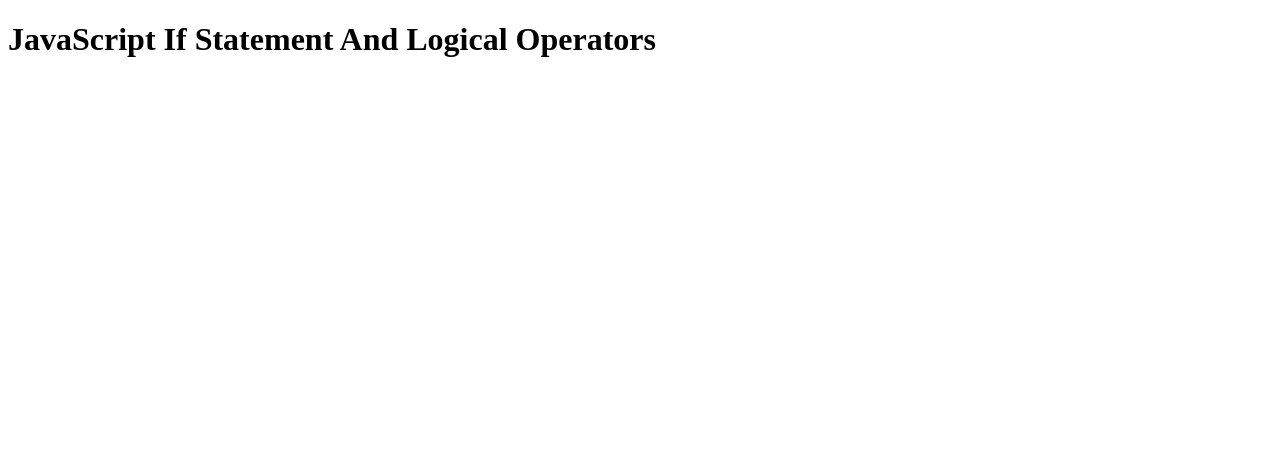
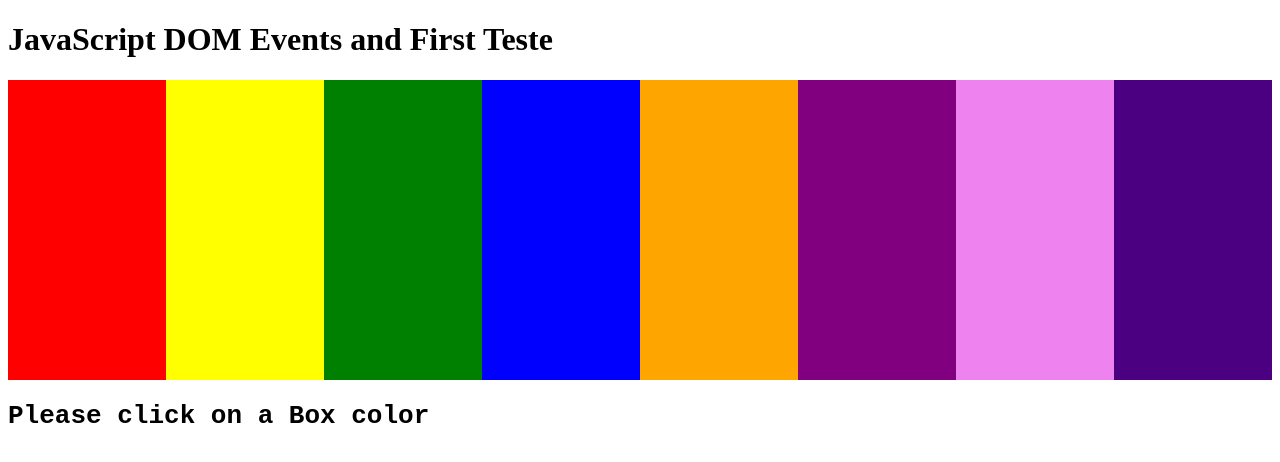
Before and after one commit to aliulazim/javascript-practice, a plain HTML site: page 20_(DOM_Events)_first_taste/index.html in a window 1280 px wide. Drawn offline with Linux system fonts and the light colour scheme.

Commit message:
DOM Events and First Taste

```diff
--- a/20_(DOM_Events)_first_taste/apps.js
+++ b/20_(DOM_Events)_first_taste/apps.js
@@ -1,118 +1,43 @@
-// ASSIGNMENT OPERATOR VS COMPARISON OPERATOR
+// 2nd Way
 
-// let number = 20; // Assignment operator (=)
-// if number == 20; // Comparison operator (== / ===)
+// const btn = document.querySelector('button');
+// btn.onclick = function(){
+//     alert('Hello Wrold');
+// };
+
+// btn.onclick = function(){
+//     console.log('Hello Wrold');
+// };
 
 
+// 3rd Way -----Recomonded
+// const btn = document.querySelector('button');
+// btn.addEventListener('dblclick', function() {
+//    alert('Hello');
+//    console.log('I am simple text');
+// });
 
 
+// Color Box Project
+const colors = ['red', 'yellow', 'green', 'blue', 'orange', 'purple', 'violet', 'indigo'];
 
-// BASIC IF STATEMENT
+const container = document.querySelector('section');
+const h2 = document.querySelector('h2');
+const selectedColor = document.querySelector('#selectedColor');
 
-// if (number == 200){
-//     console.log("Yess!!!")
-// }else{
-//     console.log("NO!!!!!")
-// }
+for (let color of colors){
+    const box = document.createElement('div'); // Create a new div
+    box.classList.add('box'); // Div inside create class box
 
+    container.appendChild(box); // Class .box input DOM
 
-// COMPARISON OPERRATORS: >, <, >=, <=, ===, and !==
+    box.style.backgroundColor = color; // .box background color set
 
-// let number = 0;
-// if (number > 0){
-//     console.log("The Number is Positive!!!")
-// } else if (number < 0){
-//     console.log("The Number is Negative!!!!")
-// }else{
-//     console.log("The Number is a Zero!!!")
-// }
+    // When box click then cheang text and color
+    box.addEventListener('click', function() {
+    h2.innerText = 'You have selected: '; // When click box then cheang  h2 text
+    selectedColor.innerText = box.style.backgroundColor;  // When click box then cheang  span text
+    selectedColor.style.backgroundColor = box.style.backgroundColor; // When click box then cheang  span text background color
 
-
-// let number =17;
-// if (number >= 18){
-//     console.log("Yor are a voter!!!")
-// } else{
-//     console.log("You are not a voter! Basay jow!!!")
-// }
-
-
-let number =18;
-if (number != 18){
-    console.log("Yor are a voter!!!");
-} else{
-    console.log("You are not a voter! Basay jow!!!");
+    });
 }
-
-// !true = false;
-// !false = true;
-
-
-
-// DEFFERENCE BETWEEN == AND ===
-
-// let num = "32";  // (==) Just check value and result show (Yes! It's 32)
-// if (num == 32){
-//     console.log("Yes! It's 32")
-//     console.log(typeof num);
-// }
-
-
-// let num = "32";  // (===) Check value and Data Type then  result show (No! It's Not  32)
-// if (num === 32){
-//     console.log("Yes! It's 32")
-//     console.log(typeof num);
-// }else{
-//     console.log("No! It's Not 32")
-//     console.log(typeof num);
-// }
-
-
-// LOGICAL OPERATORS: &&, ||, and !
-
-// let name = "ABDULLAH";
-// let age = 25;
-// let haveDegree = true;
-// let experience = 5;
-
-// // condition: Degree and 2+ years experinence ( && use 2ta condition true haya lagbe)
-
-// if (haveDegree == true && experience >= 2) {
-//     console.log(name + ", You are capable to work here!");
-// }else{
-//     console.log("Sorry! Try again later");
-// }
-
-
-let name = "ABDULLAH";
-let age = 25;
-let haveDegree = false;
-let experience = 5;
-
-// condition: Degree or 18+ years age ( || use je kono 1ta  condition true holai habe)
-if (haveDegree == true || age >= 18) {
-    console.log(name + ", You are capable to work here!");
-}else{
-    console.log("Sorry! Try again later");
-}
-
-/*
-
-=============== AND && =======================
-true + true = true
-true + false = false
-false + true = false
-false + false = false
-
-=============== OR || =======================
-true + true = true
-true + false = true
-false + true = true
-false + false = false
-
-=============== NOT ! =======================
-
-!true = false
-!false = true
-
-
-*/
--- a/20_(DOM_Events)_first_taste/index.html
+++ b/20_(DOM_Events)_first_taste/index.html
@@ -3,11 +3,16 @@
 <head>
     <meta charset="UTF-8">
     <meta name="viewport" content="width=device-width, initial-scale=1.0">
-    <title>JS If Statement And Logical Operators</title>
+    <title>JS DOM Events and First Teste</title>
     <link rel="stylesheet" href="style.css">
 </head>
 <body>
-    <h1>JavaScript If Statement And Logical Operators</h1>
+    <h1>JavaScript DOM Events and First Teste</h1>
+    <section class="container">
+
+    </section>
+    <h2>Please click on a Box color</h2>
+    <span id="selectedColor"></span>
 
 
     <script src="apps.js"></script>
--- a/20_(DOM_Events)_first_taste/style.css
+++ b/20_(DOM_Events)_first_taste/style.css
@@ -0,0 +1,18 @@
+.container{
+    display: flex;
+    justify-content: center;
+    align-items: center;
+}
+.box{
+    width: 300px;
+    height: 300px;
+}
+h2, span{
+    font-family: monospace;
+    font-size: 2em;
+    display: inline-block;
+}
+#selectedColor{
+    color: #fff;
+    padding: 5px;
+}
```
